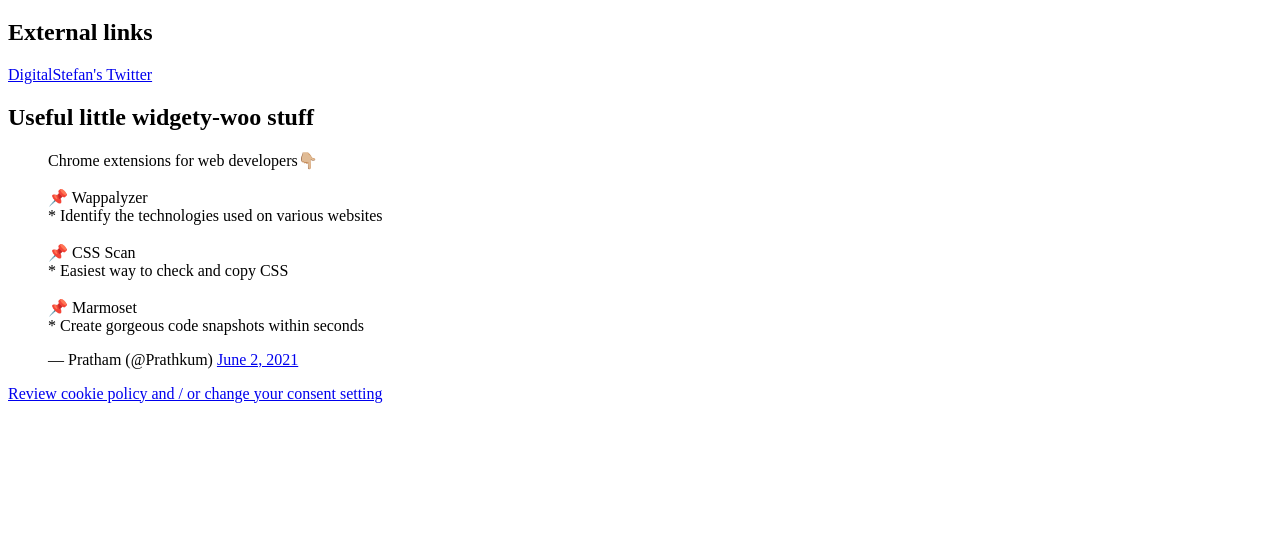
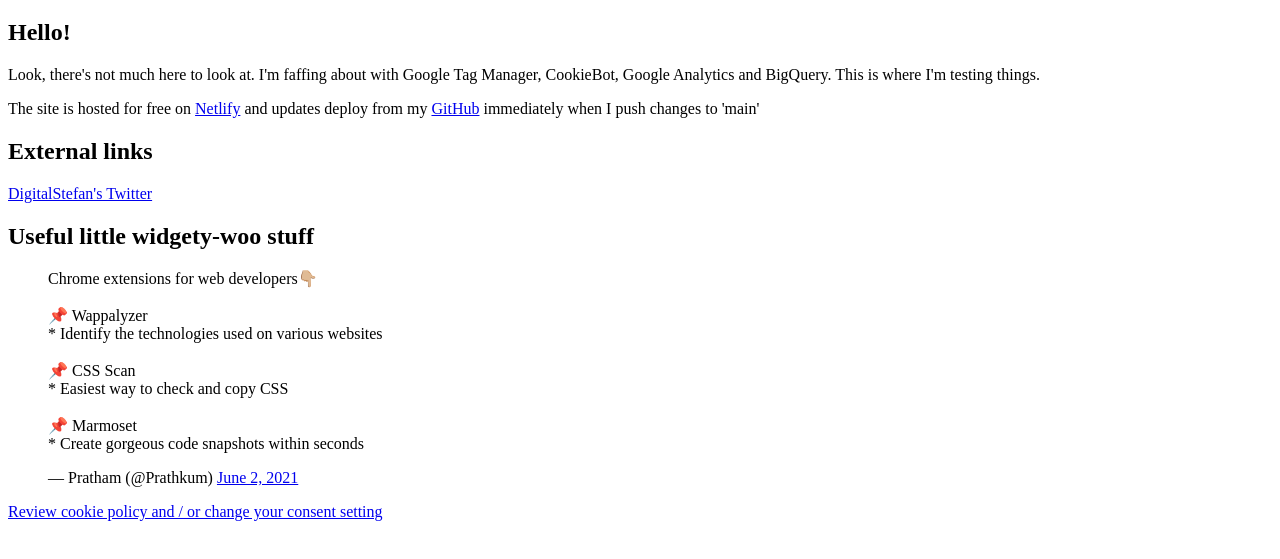
Before and after one commit to StefanHolmes/digitalstefan.com, a plain HTML site: page index.html in a window 1280 px wide. Shown: the part 61-620 px from the top of the page. Drawn offline with Linux system fonts and the light colour scheme.

Commit message:
Add 'Hello!' section

```diff
--- a/index.html
+++ b/index.html
@@ -24,6 +24,14 @@
 
     <h1>DigitalStefan's Little Hand-Coded Website</h1>
 
+    <h2>Hello!</h2>
+    <p>Look, there's not much here to look at. I'm faffing about with Google Tag Manager, CookieBot, Google Analytics
+        and BigQuery. This is where I'm testing things.</p>
+    <p>The site is hosted for free on <a href="https://www.netlify.com/" rel="noopener noreferrer"
+            target="_blank">Netlify</a> and updates deploy from my <a
+            href="https://github.com/StefanHolmes/digitalstefan.com" rel="noopener noreferrer"
+            target="_blank">GitHub</a> immediately when I push changes to 'main'</p>
+
     <h2>External links</h2>
     <a href="https://twitter.com/DigitalStefan" rel="noopener noreferrer" target="_blank">DigitalStefan's Twitter</a>
 
```
